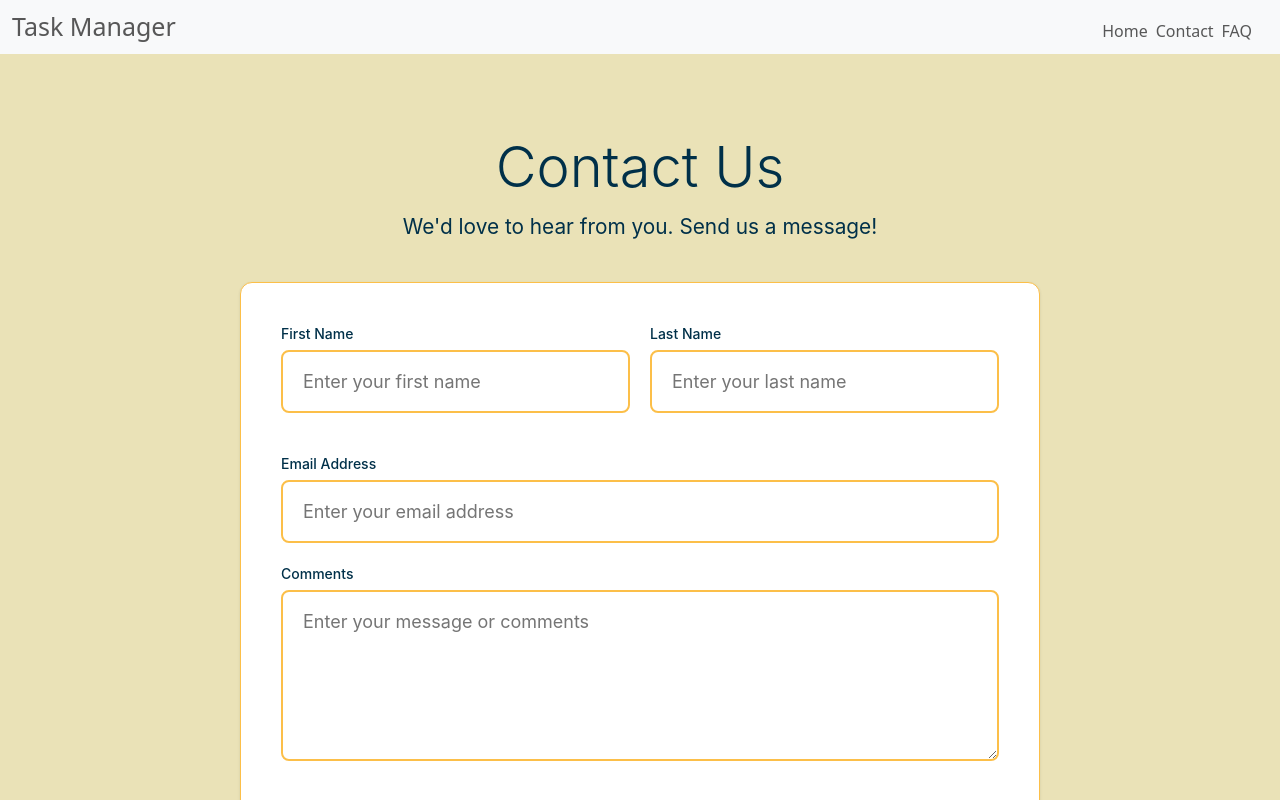
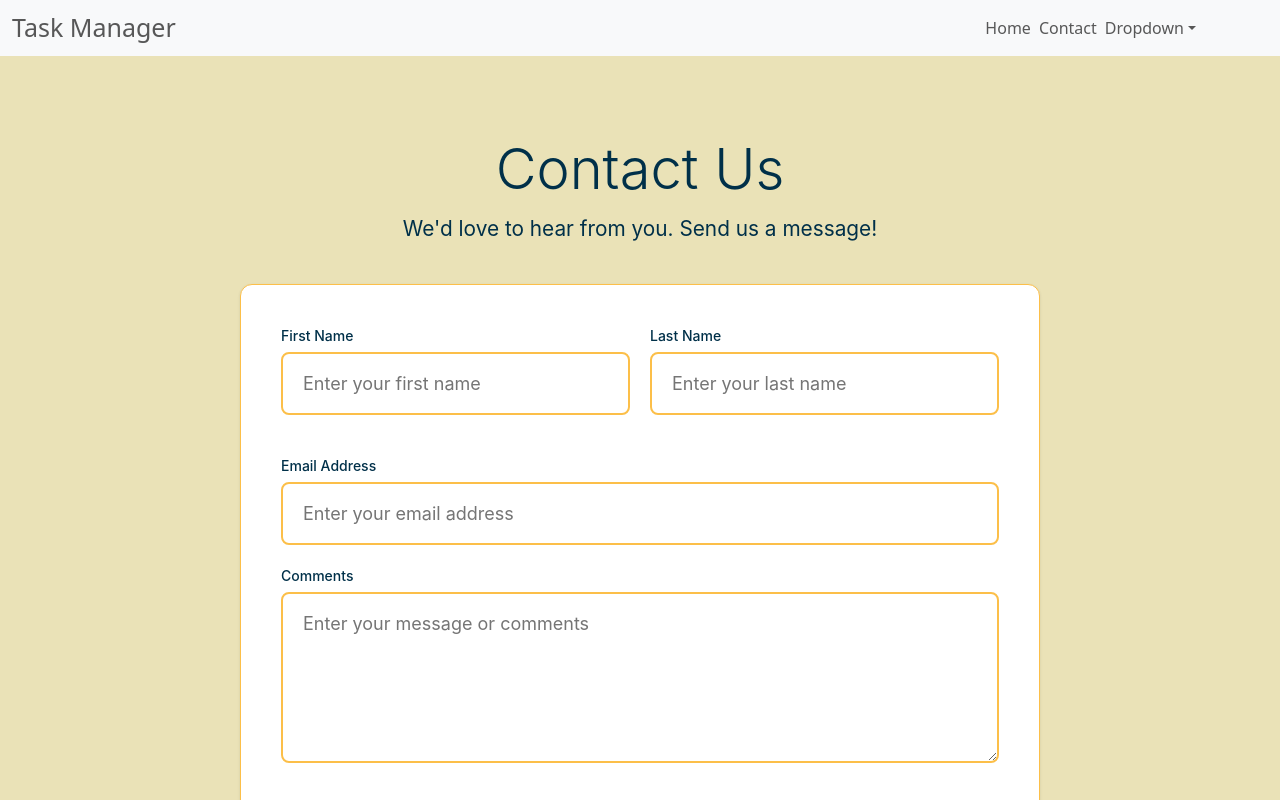
Before and after one commit to back-to-front/Task-Manager, a React (Vite) app in the folder frontend/: page /contact in a window 1280 px wide. Shown: the top 800 px of the page. Built offline with nearby package versions, Linux system fonts and the light colour scheme.

Commit message:
old commit

```diff
--- a/frontend/src/components/Navbar/Navbar.css
+++ b/frontend/src/components/Navbar/Navbar.css
@@ -19,6 +19,6 @@
   padding-top: 0;
 }
 
-.contact {
-  margin-right: 0.5rem;
+.navDropdown {
+  margin-right: 3rem;
 }
--- a/frontend/src/components/Navbar/Navbar.jsx
+++ b/frontend/src/components/Navbar/Navbar.jsx
@@ -56,20 +56,47 @@ function OffcanvasExample() {
                     Home
                   </NavLink>
                   <NavLink
-                    className='navLink contact'
+                    className='navLink'
                     to='/contact'
                     onClick={handleNavLinkClick}
                   >
                     Contact
                   </NavLink>
-                  <NavLink
-                    className='navLink'
-                    to='/contact#faq'
-                    onClick={handleNavLinkClick}
+                  <NavDropdown
+                    title='Dropdown'
+                    id={`offcanvasNavbarDropdown-expand-${expand}`}
+                    className='navDropdown'
                   >
-                    FAQ
-                  </NavLink>
+                    <NavDropdown.Item
+                      href='#action3'
+                      onClick={handleNavLinkClick}
+                    >
+                      Action
+                    </NavDropdown.Item>
+                    <NavDropdown.Item
+                      href='#action4'
+                      onClick={handleNavLinkClick}
+                    >
+                      Another action
+                    </NavDropdown.Item>
+                    <NavDropdown.Divider />
+                    <NavDropdown.Item
+                      href='#action5'
+                      onClick={handleNavLinkClick}
+                    >
+                      Something else here
+                    </NavDropdown.Item>
+                  </NavDropdown>
                 </Nav>
+                {/* <Form className='d-flex'>
+                  <Form.Control
+                    type='search'
+                    placeholder='Search'
+                    className='me-2'
+                    aria-label='Search'
+                  />
+                  <Button variant='outline-success'>Search</Button>
+                </Form> */}
               </Offcanvas.Body>
             </Navbar.Offcanvas>
           </Container>
```
Also changed, not shown: frontend/vercel.json (added), 1 other file (tests, documents, lock files or other folders).
